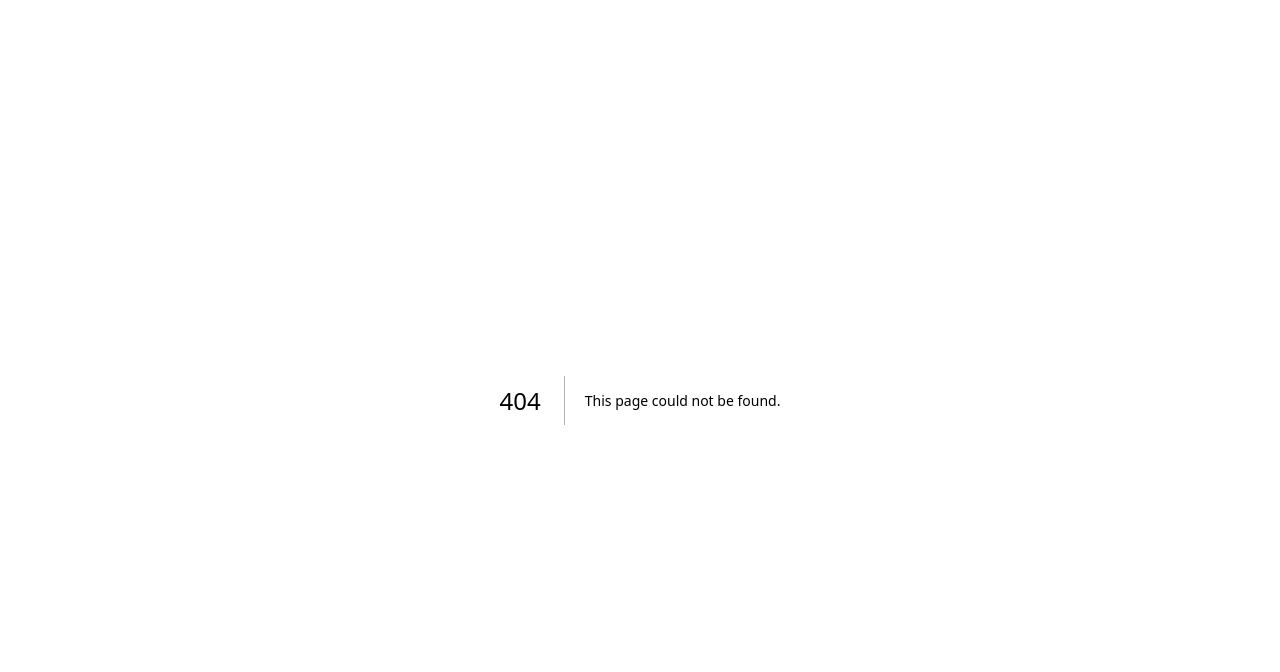
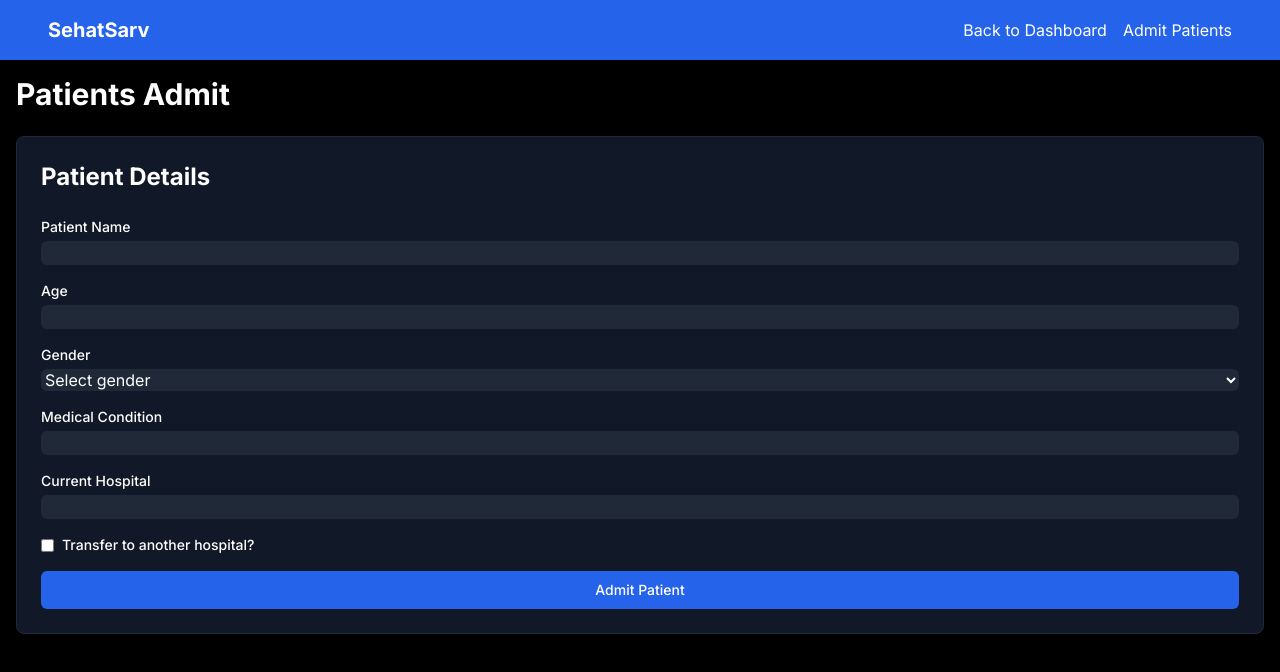
Before and after one commit to sahabji0P/sehatsarv, a Next.js app: page /admit_patients in a window 1280 px wide. Before the commit this address had no page. Shown: the top 672 px of the page. Built offline with nearby package versions, Linux system fonts and the light colour scheme.

Commit message:
admit done

```diff
--- /dev/null
+++ b/app/admit_patients/page.tsx
@@ -0,0 +1,27 @@
+"use client";
+import Link from 'next/link';
+import PatientAdmissionForm from '../../components/admit_patients/patient_admin';
+
+export default function Home() {
+  return (
+    <div className="min-h-screen flex flex-col bg-black">
+      <nav className="bg-blue-600 text-white p-4">
+        <div className="container mx-auto flex justify-between items-center">
+          <div className="text-xl font-bold">SehatSarv</div>
+          <div className="space-x-4">
+            <Link href="/dashboard" className="hover:text-blue-200">
+              Back to Dashboard
+            </Link>
+            <Link href="/admit" className="hover:text-blue-200">
+              Admit Patients
+            </Link>
+          </div>
+        </div>
+      </nav>
+      <main className="flex-grow container mx-auto p-4 text-white">
+        <h1 className="text-3xl font-bold mb-6">Patients Admit</h1>
+        <PatientAdmissionForm />
+      </main>
+    </div>
+  );
+}
--- /dev/null
+++ b/components/admit_patients/patient_admin.tsx
@@ -0,0 +1,128 @@
+"use client";
+import React, { useState } from 'react';
+
+const PatientAdmissionForm = () => {
+  const [patientData, setPatientData] = useState({
+    name: '',
+    age: '',
+    gender: '',
+    condition: '',
+    currentHospital: '',
+    newHospital: '',
+  });
+  const [showTransfer, setShowTransfer] = useState(false);
+
+  const handleInputChange = (e: React.ChangeEvent<HTMLInputElement | HTMLSelectElement>) => {
+    const { name, value } = e.target;
+    setPatientData({ ...patientData, [name]: value });
+  };
+
+  const handleSubmit = (e: React.FormEvent<HTMLFormElement>) => {
+    e.preventDefault();
+    console.log('Patient Data:', patientData);
+    // Here you would typically send the data to your backend
+  }
+
+  return (
+    <div className="bg-gray-900 text-white p-6 rounded-lg shadow-lg border border-gray-800">
+      <h2 className="text-2xl font-bold mb-6">Patient Details</h2>
+      <form onSubmit={handleSubmit} className="space-y-4">
+        <div>
+          <label htmlFor="name" className="block text-sm font-medium">Patient Name</label>
+          <input
+            id="name"
+            name="name"
+            type="text"
+            value={patientData.name}
+            onChange={handleInputChange}
+            required
+            className="mt-1 block w-full rounded-md bg-gray-800 border-gray-700 text-white focus:border-blue-500 focus:ring focus:ring-blue-500 focus:ring-opacity-50"
+          />
+        </div>
+        <div>
+          <label htmlFor="age" className="block text-sm font-medium">Age</label>
+          <input
+            id="age"
+            name="age"
+            type="number"
+            value={patientData.age}
+            onChange={handleInputChange}
+            required
+            className="mt-1 block w-full rounded-md bg-gray-800 border-gray-700 text-white focus:border-blue-500 focus:ring focus:ring-blue-500 focus:ring-opacity-50"
+          />
+        </div>
+        <div>
+          <label htmlFor="gender" className="block text-sm font-medium">Gender</label>
+          <select
+            id="gender"
+            name="gender"
+            value={patientData.gender}
+            onChange={handleInputChange}
+            required
+            className="mt-1 block w-full rounded-md bg-gray-800 border-gray-700 text-white focus:border-blue-500 focus:ring focus:ring-blue-500 focus:ring-opacity-50"
+          >
+            <option value="">Select gender</option>
+            <option value="male">Male</option>
+            <option value="female">Female</option>
+            <option value="other">Other</option>
+          </select>
+        </div>
+        <div>
+          <label htmlFor="condition" className="block text-sm font-medium">Medical Condition</label>
+          <input
+            id="condition"
+            name="condition"
+            type="text"
+            value={patientData.condition}
+            onChange={handleInputChange}
+            required
+            className="mt-1 block w-full rounded-md bg-gray-800 border-gray-700 text-white focus:border-blue-500 focus:ring focus:ring-blue-500 focus:ring-opacity-50"
+          />
+        </div>
+        <div>
+          <label htmlFor="currentHospital" className="block text-sm font-medium">Current Hospital</label>
+          <input
+            id="currentHospital"
+            name="currentHospital"
+            type="text"
+            value={patientData.currentHospital}
+            onChange={handleInputChange}
+            required
+            className="mt-1 block w-full rounded-md bg-gray-800 border-gray-700 text-white focus:border-blue-500 focus:ring focus:ring-blue-500 focus:ring-opacity-50"
+          />
+        </div>
+        <div className="flex items-center space-x-2">
+          <input
+            type="checkbox"
+            id="transferCheck"
+            checked={showTransfer}
+            onChange={() => setShowTransfer(!showTransfer)}
+            className="rounded bg-gray-800 border-gray-700 text-blue-600 focus:ring-blue-500 focus:ring-opacity-50"
+          />
+          <label htmlFor="transferCheck" className="text-sm font-medium">Transfer to another hospital?</label>
+        </div>
+        {showTransfer && (
+          <div>
+            <label htmlFor="newHospital" className="block text-sm font-medium">New Hospital</label>
+            <input
+              id="newHospital"
+              name="newHospital"
+              type="text"
+              value={patientData.newHospital}
+              onChange={handleInputChange}
+              className="mt-1 block w-full rounded-md bg-gray-800 border-gray-700 text-white focus:border-blue-500 focus:ring focus:ring-blue-500 focus:ring-opacity-50"
+            />
+          </div>
+        )}
+        <button
+          type="submit"
+          className="w-full py-2 px-4 border border-transparent rounded-md shadow-sm text-sm font-medium text-white bg-blue-600 hover:bg-blue-700 focus:outline-none focus:ring-2 focus:ring-offset-2 focus:ring-blue-500"
+        >
+          Admit Patient
+        </button>
+      </form>
+    </div>
+  );
+};
+
+export default PatientAdmissionForm;
--- a/package.json
+++ b/package.json
@@ -14,7 +14,7 @@
     "clsx": "^2.1.1",
     "lucide-react": "^0.436.0",
     "next": "14.2.7",
-    "react": "^18",
+    "react": "^18.3.1",
     "react-dom": "^18",
     "tailwind-merge": "^2.5.2",
     "tailwindcss-animate": "^1.0.7"
```
Also changed, not shown: 1 other file (tests, documents, lock files or other folders).
